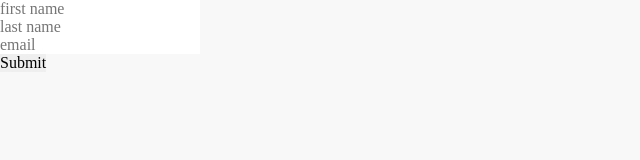
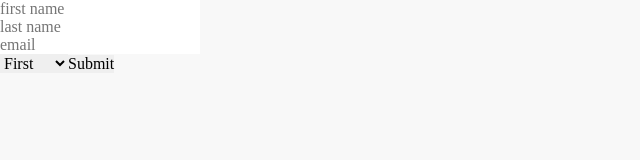
Before and after one commit to GlennSandoval/react-boilerplate, a React app: page /form in a window 1280 px wide. Shown: the top 160 px of the page, without its empty margins (0-640 px from the left). Built offline with nearby package versions, Linux system fonts and the light colour scheme.

Commit message:
Fix form shadows. Add select example.

```diff
--- a/src/form.scss
+++ b/src/form.scss
@@ -1,4 +1,5 @@
 @import url("https://fonts.googleapis.com/css2?family=Open+Sans:wght@300&display=swap");
+@import "style/breakpoints";
 
 #UserDetailsForm {
   font-family: Open Sans, sans-serif;
@@ -15,25 +16,17 @@
     background: #f5f5fa;
     box-shadow: inset 5px 5px 10px #fbfbfb, inset -5px -5px 10px #d5d5d5;
     border-radius: 15px;
+    overflow-y: auto;
+
+    @media screen and (max-width: $breakpoint-mobile) {
+      height: 100%;
+      border-radius: 0;
+    }
 
     input {
-      background: #f5f5fa;
-      box-shadow: inset -2px -2px 4px rgba(255, 255, 255, 0.5),
-        inset 2px 2px 4px rgba(170, 170, 204, 0.25),
-        inset 5px 5px 10px rgba(170, 170, 204, 0.5),
-        inset -5px -5px 10px #ffffff;
-      border-radius: 40px;
+      background: transparent;
       line-height: 3em;
-      padding-top: 0.5em;
-      padding-bottom: 0.5em;
-      padding-left: 1.5em;
-      padding-right: 1.5em;
-      width: 80%;
-    }
-
-    label {
-      margin: 1em;
-      visibility: collapse;
+      padding: 0.5em 1.5em;
     }
 
     button {
@@ -42,16 +35,53 @@
       height: 64px;
 
       box-shadow: -5px -5px 10px rgba(255, 255, 255, 0.5),
-        5px 5px 10px rgba(170, 170, 204, 0.25),
-        10px 10px 20px rgba(170, 170, 204, 0.5), -10px -10px 20px #ffffff;
-      border-radius: 32px;
+      5px 5px 10px rgba(170, 170, 204, 0.25),
+      10px 10px 20px rgba(170, 170, 204, 0.5), -10px -10px 20px #ffffff;
+      border-radius: 16px;
+    }
 
+    .select-label {
+      width: 60%;
+      position: relative;
+      &:after {
+        content: "▼";
+        position: absolute;
+        right: 12px;
+        top: 8px;
+        font-size: 1.25em;
+        color: #333333;
+      }
+    }
+
+    select {
+      margin-bottom: 1.5em;
+      width: 100%;
+      height: 3em;
+      padding-left: 1em;
+      appearance: none;
+      background: #f5f5fa;
+      box-shadow: -5px -5px 10px rgba(255, 255, 255, 0.5),
+      5px 5px 10px rgba(170, 170, 204, 0.25),
+      10px 10px 20px rgba(170, 170, 204, 0.5), -10px -10px 20px #ffffff;
+      border-radius: 16px;
+    }
+
+    .inset-shadow {
+      background: #f5f5fa;
+      box-shadow: inset -2px -2px 4px rgba(255, 255, 255, 0.5),
+      inset 2px 2px 4px rgba(170, 170, 204, 0.25),
+      inset 5px 5px 10px rgba(170, 170, 204, 0.5),
+      inset -5px -5px 10px #ffffff;
+      border-radius: 20px;
+      width: 80%;
+      margin-top: 1.5em;
+      margin-bottom: 1.5em;
     }
 
     .row {
-      margin-top: 1.5em;
-      margin-bottom: 1.5em;
+      flex-direction: column;
       display: flex;
+      align-items: center;
       justify-content: center;
     }
   }
--- a/src/form.tsx
+++ b/src/form.tsx
@@ -1,4 +1,4 @@
-import React, { useState } from "react";
+import React, {useState} from "react";
 
 import "./form.scss";
 
@@ -14,37 +14,46 @@ export default function Form() {
   return (
     <div id="UserDetailsForm">
       <form>
-        <div className='row'>
+        <div className="row">
+          <div className='inset-shadow'>
             <input
               id="FirstName"
               placeholder='first name'
               value={info.FirstName}
               onChange={(e) =>
-              setInfo({ ...info, FirstName: e.currentTarget.value })
+                setInfo({...info, FirstName: e.currentTarget.value})
               }
             />
           </div>
-        <div className='row'>
+          <div className='inset-shadow'>
             <input
               id="LastName"
               placeholder='last name'
               value={info.LastName}
               onChange={(e) =>
-              setInfo({ ...info, LastName: e.currentTarget.value })
+                setInfo({...info, LastName: e.currentTarget.value})
               }
             />
           </div>
-        <div className='row'>
+          <div className='inset-shadow'>
             <input
               id="Email"
               placeholder='email'
               value={info.Email}
               onChange={(e) =>
-              setInfo({ ...info, Email: e.currentTarget.value })
+                setInfo({...info, Email: e.currentTarget.value})
               }
             />
           </div>
+          <label htmlFor="selections" className="select-label">
+            <select id="selections">
+              <option>First</option>
+              <option>Second</option>
+              <option>Third</option>
+            </select>
+          </label>
           <button type='submit'>Submit</button>
+        </div>
       </form>
     </div>
   );
--- a/webpack.development.js
+++ b/webpack.development.js
@@ -11,6 +11,8 @@ module.exports = {
   ],
 
   devServer: {
+    // Only uncomment the below line in a safe environment
+    disableHostCheck: true,
     host,
     port,
     clientLogLevel: "warn",
```
Lines whose indentation alone changed are shown as unchanged.
